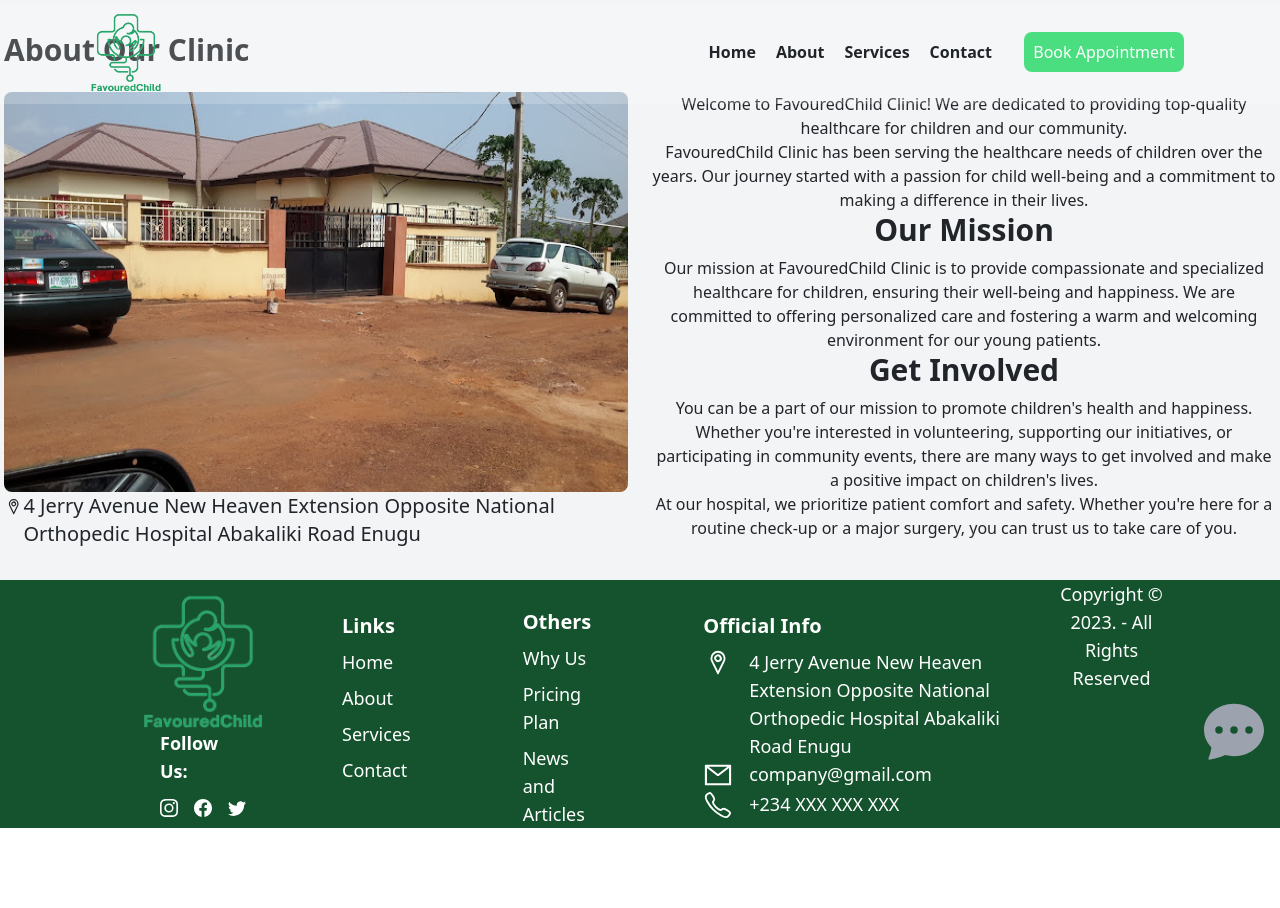
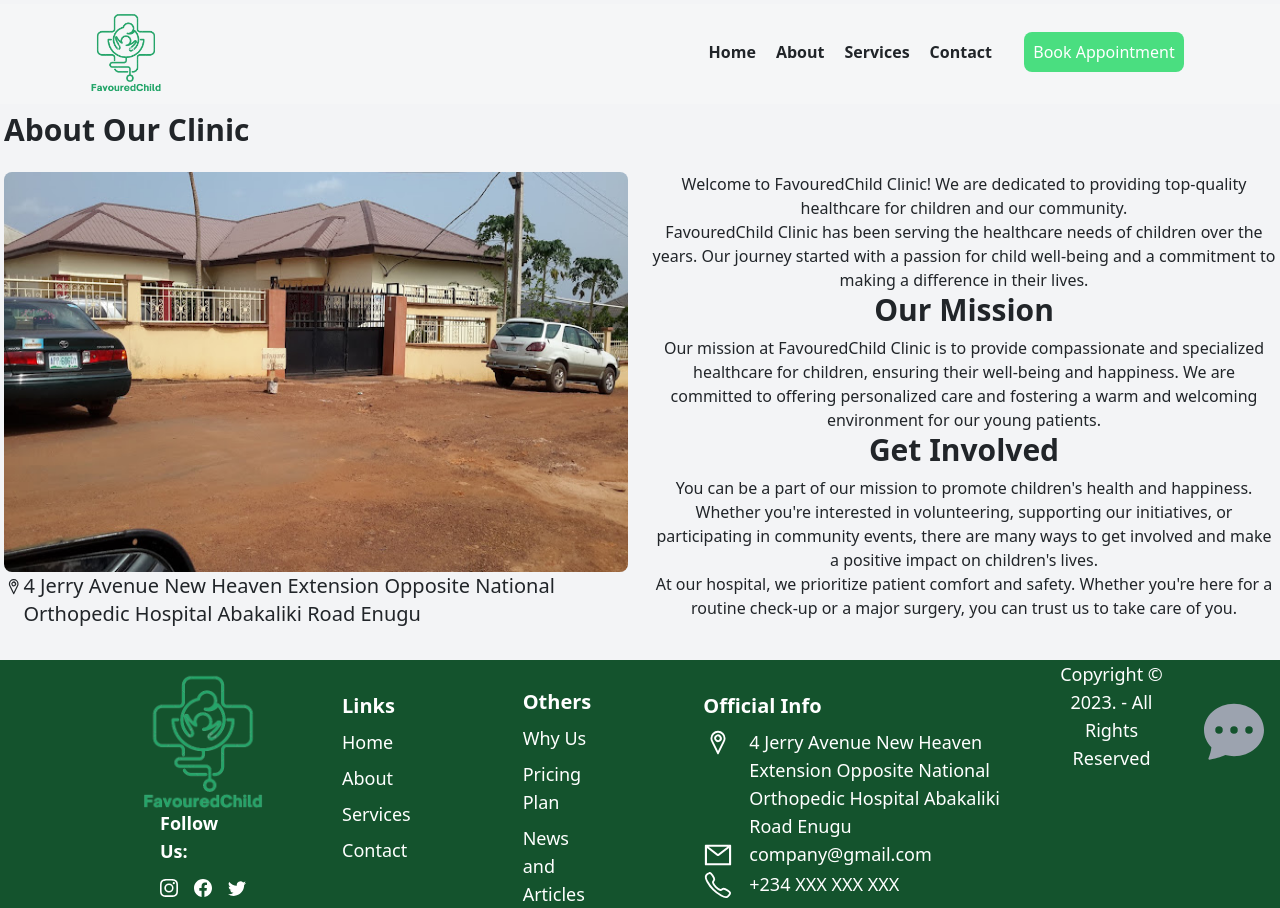
Before and after one commit to Favour-ag/favouredChildCliniProjectNew, a React (Vite) app: page /aboutpage in a window 1280 px wide. Before the commit the page ends 828 px from the top, so only its background shows below. Built offline with nearby package versions, Linux system fonts and the light colour scheme.

Commit message:
Edited Aboutpage

```diff
--- a/src/components/pages/AboutPage.jsx
+++ b/src/components/pages/AboutPage.jsx
@@ -10,7 +10,7 @@ const About = () => {
     <div className="bg-gray-100 w-full">
     <Navbar />
       <div className="container mx-auto py-8 px-1 lg:px-10">
-        <h1 className="text-3xl font-bold mb-4">About Our Clinic</h1>
+        <h1 className="text-3xl font-bold mb-4 mt-20">About Our Clinic</h1>
         <div className="grid grid-cols-1 md:grid-cols-2 gap-4">
           <div>
             <img
```
